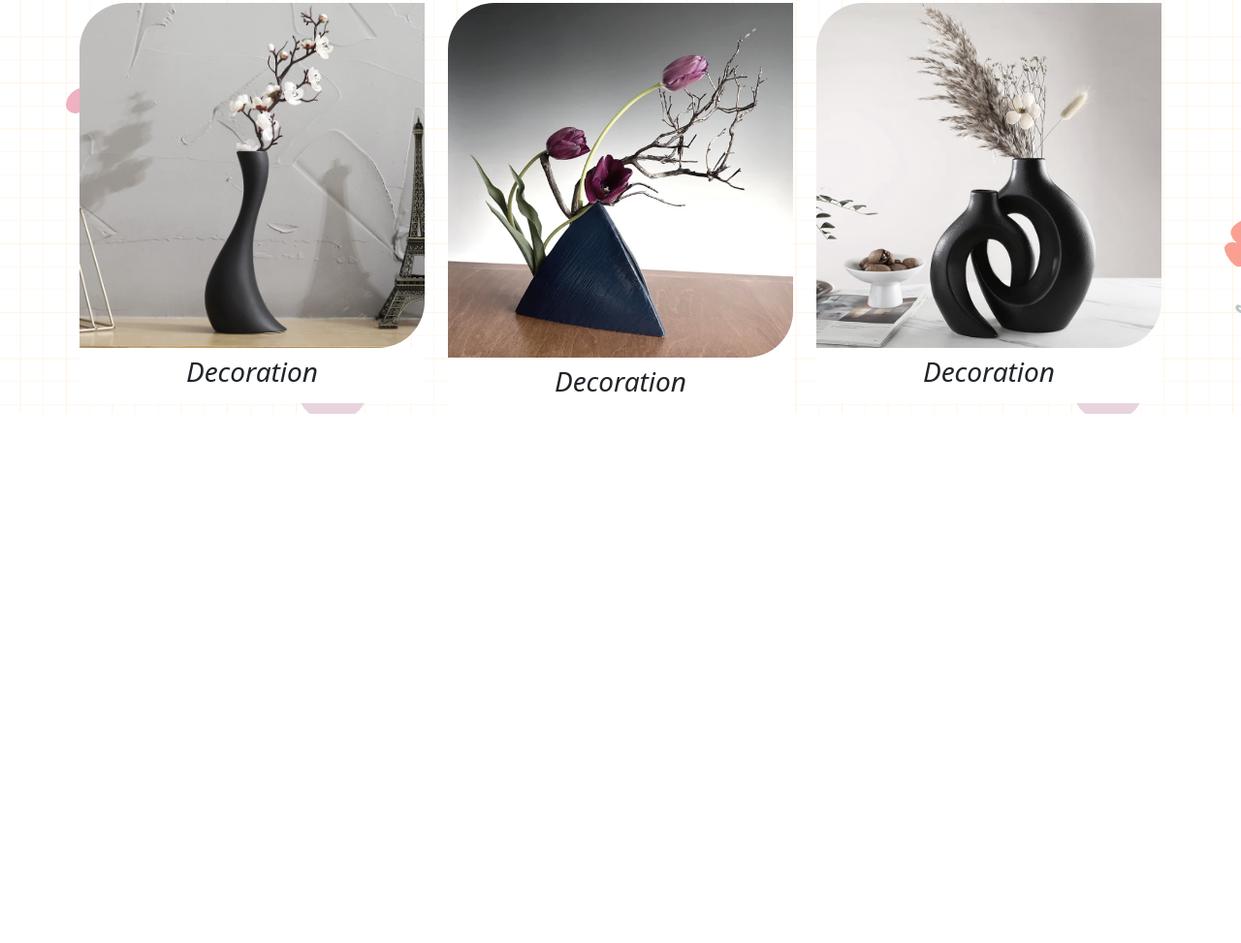
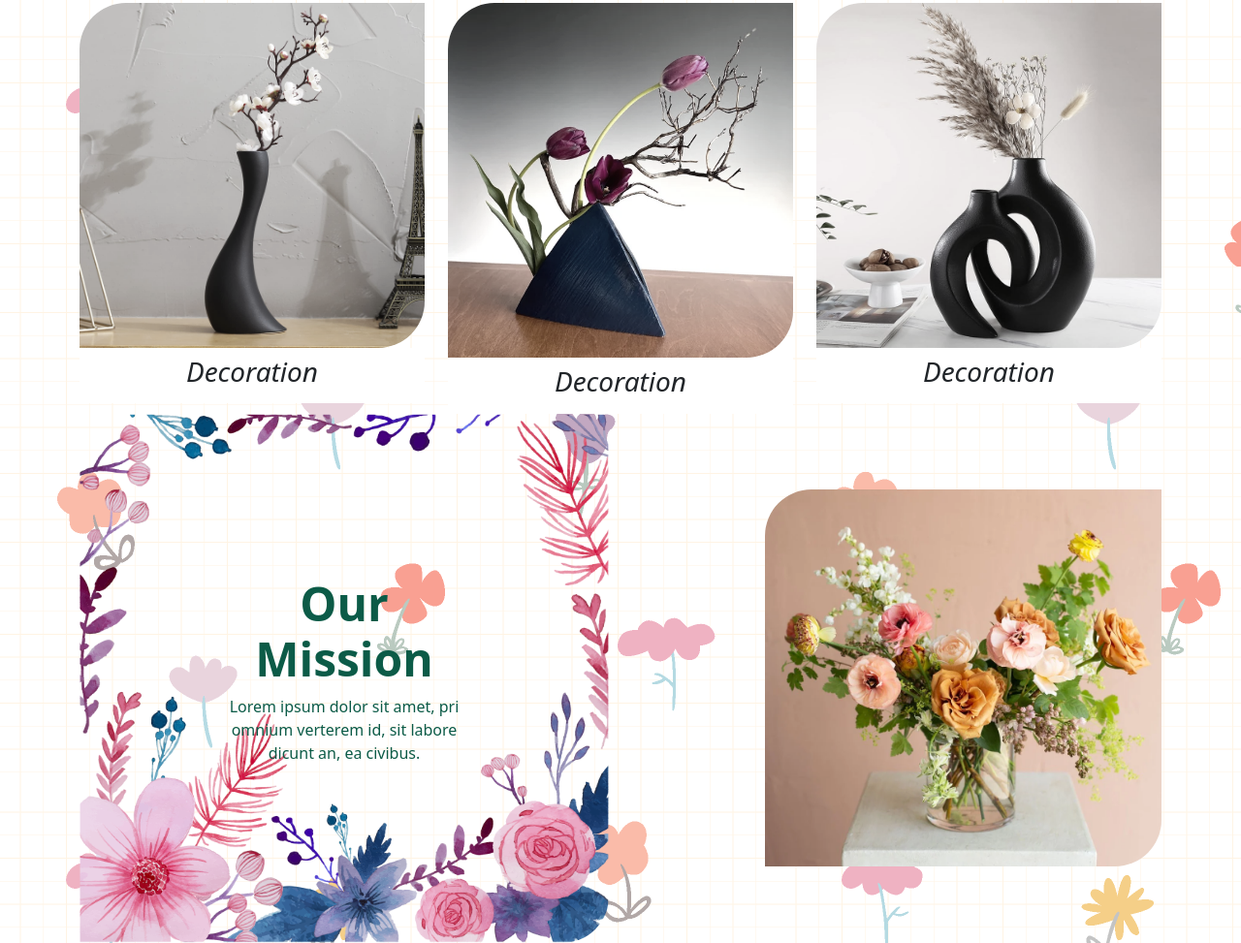
Before and after one commit to ParvinAlasgar/Floral-LandingPage, a plain HTML site: page index.html in a window 1280 px wide. Shown: the part 1583-2556 px from the top of the page at 97% size. Before the commit the page ends 2010 px from the top, so only its background shows below. Drawn offline with Linux system fonts and the light colour scheme.

Commit message:
add: added mission section.

```diff
--- a/assets/sass/layouts/_responsive.scss
+++ b/assets/sass/layouts/_responsive.scss
@@ -63,6 +63,17 @@
       display: none !important;
     }
   }
+  #mission {
+    h2 {
+      font-size: 2rem !important;
+    }
+    p {
+      font-size: 0.9rem !important;
+    }
+    .right {
+      display: none;
+    }
+  }
 }
 
 // Small devices  (tablets, 576px and down)
--- a/assets/sass/main.scss
+++ b/assets/sass/main.scss
@@ -68,4 +68,23 @@ main {
       }
     }
   }
+  // Mission
+  #mission {
+    .content {
+      top: 50%;
+      left: 50%;
+      transform: translate(-50%, -50%);
+    }
+    h2,
+    p {
+      color: $color-first;
+    }
+    h2 {
+      font-size: 3rem;
+    }
+    img {
+      border-top-left-radius: 3rem;
+      border-bottom-right-radius: 3rem;
+    }
+  }
 }
--- a/index.html
+++ b/index.html
@@ -168,6 +168,38 @@
           </div>
         </div>
       </section>
+      <!-- Mission -->
+      <section id="mission">
+        <div class="container">
+          <div class="row justify-content-between align-items-center">
+            <div class="col-lg-6 col-md-6 col-sm-6">
+              <div class="wrapper position-relative">
+                <img
+                  class="img-fluid"
+                  src="./assets/images/d5036c21c4f0b70b2a636786f8239d6b.png"
+                  alt=""
+                />
+                <div class="content position-absolute text-center">
+                  <h2 class="fw-bold">Our Mission</h2>
+                  <p>
+                    Lorem ipsum dolor sit amet, pri omnium verterem id, sit
+                    labore dicunt an, ea civibus.
+                  </p>
+                </div>
+              </div>
+            </div>
+            <div class="col-lg-6 col-md-6 col-sm-6">
+              <div class="image d-flex justify-content-end">
+                <img
+                  class="img-fluid w-75 right"
+                  src="./assets/images/mip-39_988x939.webp"
+                  alt="flower"
+                />
+              </div>
+            </div>
+          </div>
+        </div>
+      </section>
     </main>
   </body>
 </html>
```
Also changed, not shown: assets/css/main.css, assets/images/d5036c21c4f0b70b2a636786f8239d6b.png (added), assets/images/mip-39_988x939.webp (added), 1 other file.
